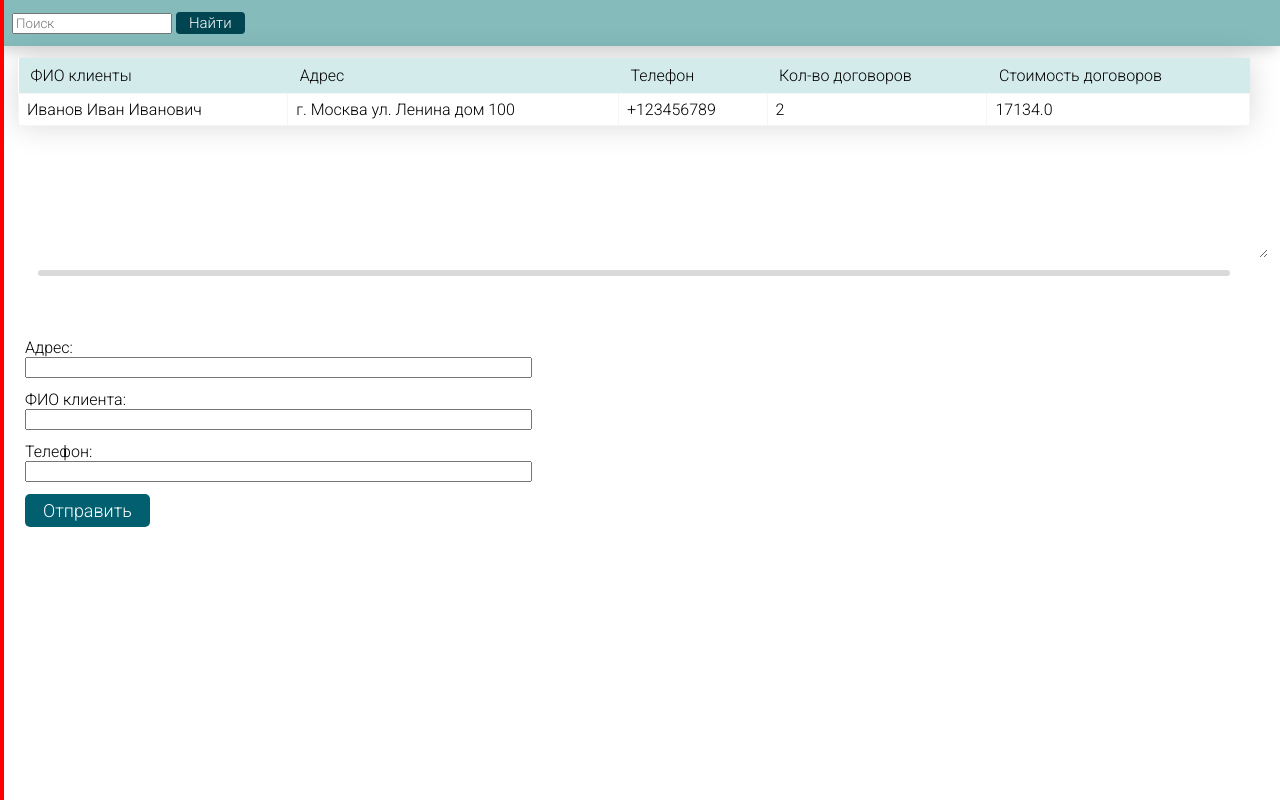
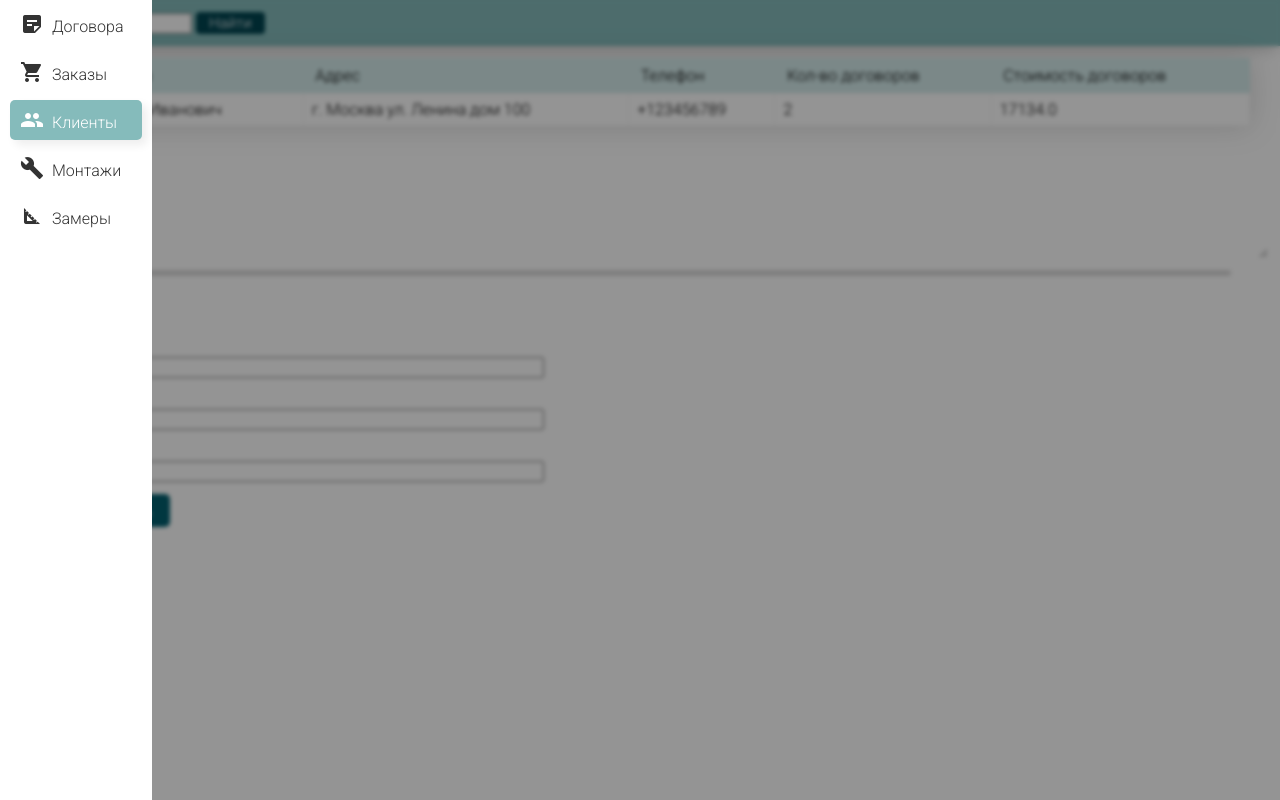
Before and after one commit to Jeyw1n/Glass-CRM, a Django app: page /forms/customers in a window 1280 px wide. Run offline with Django 4.2, Linux system fonts and the light colour scheme; data comes from the database, SQL or seed files in the repository.

Commit message:
Выкатывание меню. Открытие свайпом на телефоне.

```diff
--- a/glass_crm/glass_crm/settings.py
+++ b/glass_crm/glass_crm/settings.py
@@ -26,7 +26,7 @@ SECRET_KEY = "django-insecure-n)(2x!tum8i!#sz*!5%35dnrmlgp&(ql*68i^5@nk9n+_%5y1f
 DEBUG = True
 
 ALLOWED_HOSTS = ['http://ivanjei1.beget.tech',
-                 '127.0.0.1']
+                 '127.0.0.1', 'localhost']
 
 
 # Application definition
--- a/glass_crm/main_forms/static/main_forms/css/forms.css
+++ b/glass_crm/main_forms/static/main_forms/css/forms.css
@@ -28,4 +28,5 @@ form {
     flex-direction: column;
     height: 100%;
     margin-right: 12px;
+    margin-left: 20px;
 }
--- a/glass_crm/main_forms/static/main_forms/css/style.css
+++ b/glass_crm/main_forms/static/main_forms/css/style.css
@@ -11,11 +11,16 @@ body {margin: 0;}
     padding: 0;
 
     background-color: #fff;
-    position: absolute;
     z-index: 2;
     height: 100%;
-    display: none;
+
+    position: fixed;
+
+    left: -100%;
+    transition: left 0.1s ease-out;
 }
+.show {left: 0;}
+
 
 .menu div {
   padding: 4px 10px;
@@ -58,10 +63,11 @@ body {margin: 0;}
 .inv_block {
     width: 100%;
     height: 100%;
-    background-color: #00000040;
-    position: absolute;
+    background-color: #0000006b;
+    position: fixed;
     z-index: 1;
     display: none;
+    backdrop-filter: blur(2px);
 }
 
 
@@ -71,4 +77,5 @@ body {margin: 0;}
     height: 100%;
     position: absolute;
     width: 4px;
+    position: fixed;
 }
--- a/glass_crm/main_forms/templates/main_forms/base.html
+++ b/glass_crm/main_forms/templates/main_forms/base.html
@@ -30,7 +30,7 @@
     <div class="inv_block tohideandshow"></div>
 
     <div id="main_block">
-        <div class="menu tohideandshow">
+        <div class="menu">
             <div id="contracts"><a href="/forms/contracts"><i class="material-icons md-18">sticky_note_2</i>Договора</a></div>
             <div id="orders"><a href="/forms/orders"><i class="material-icons md-18">shopping_cart</i>Заказы</a></div>
             <div id="customers"><a href="/forms/customers"><i class="material-icons md-18">group</i>Клиенты</a></div>
@@ -43,7 +43,7 @@
 
             <div class="search-block" style="background-color: #85bbbb; padding: 12px; box-shadow: -3px 3px 15px #0003;">
                 <!-- <button>добавить запись</button> -->
-                <input type="text" placeholder="Поиск">
+                <input type="text" placeholder="Поиск" style="margin-left: 20px;">
                 <button class="search_button">Найти</button>
             </div>
             <!-- /.table -->
```
Also changed, not shown: glass_crm/main_forms/static/main_forms/menu_manager.js (+39 -6 lines).
